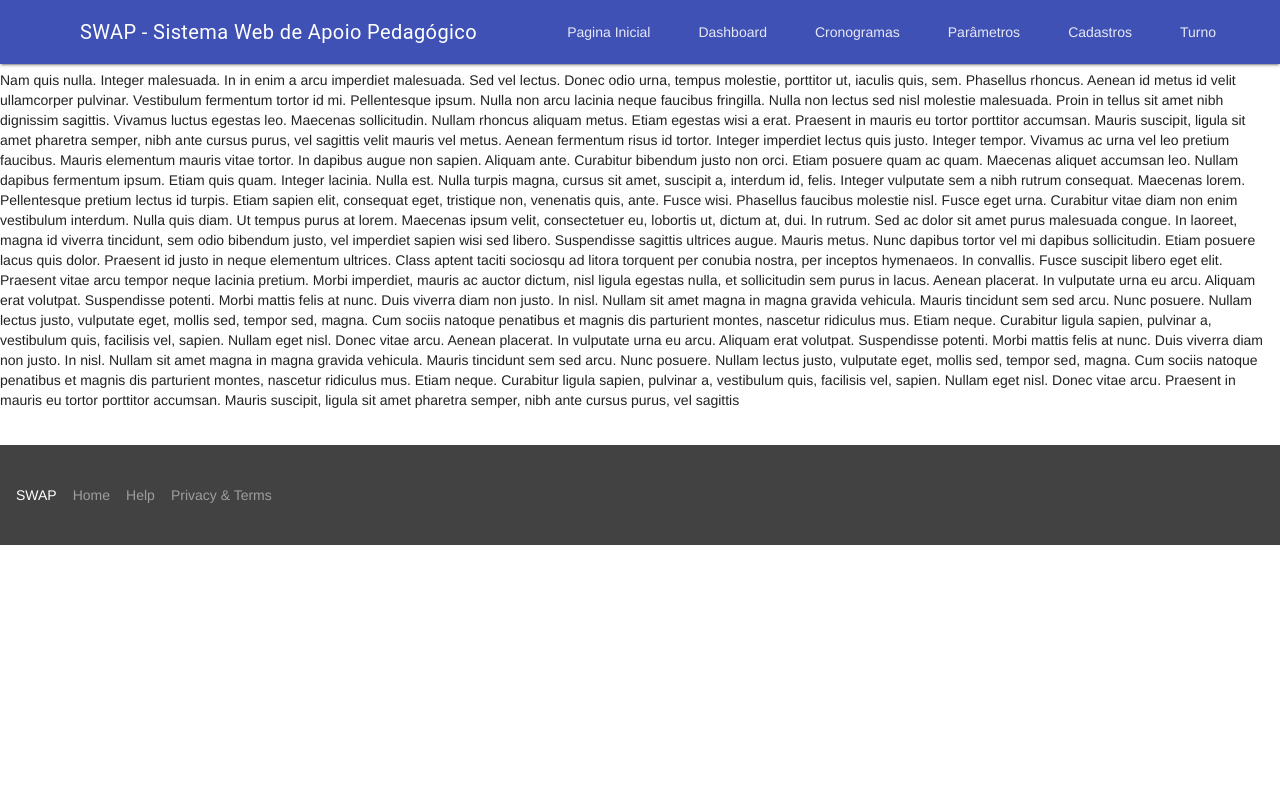
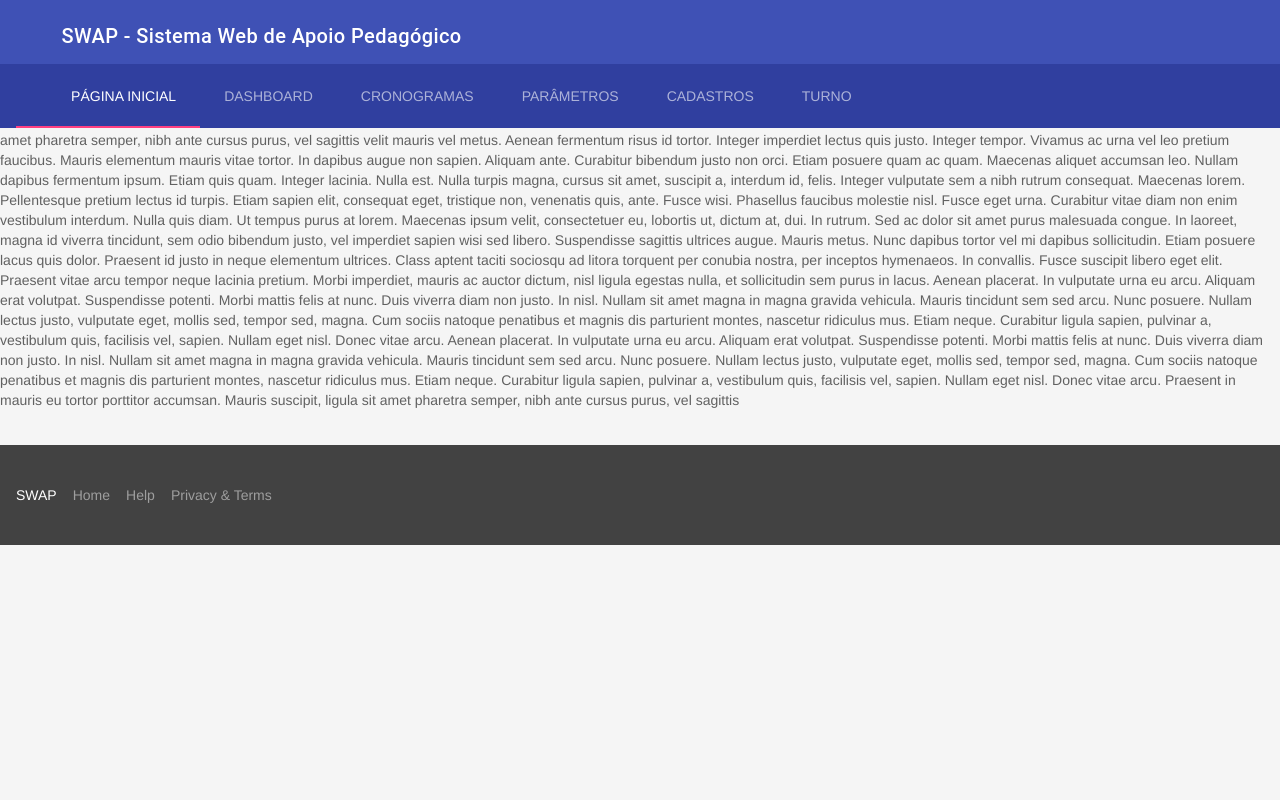
Before and after one commit to jbferraz/swap, a PHP site: page /swap/ in a window 1280 px wide. Run offline with PHP 8.4, Linux system fonts and the light colour scheme.

Commit message:
13º Envio, Ajuste 13 Estilo

```diff
--- a/template/header.php
+++ b/template/header.php
@@ -20,23 +20,19 @@ define('BASE_URL', 'http://swap-edu-br.umbler.net');
         <link href="<?php echo BASE_URL; ?>/js/material.min.css" rel="stylesheet">
         <link href="<?php echo BASE_URL; ?>/js/material.css" rel="stylesheet">
     </head>
-    <body>
+    <body class="mdl-demo mdl-color--grey-100 mdl-color-text--grey-700 mdl-base">
         <div class="mdl-layout mdl-js-layout mdl-layout--fixed-header">
-            <header class="mdl-layout__header">
-                <div class="mdl-layout__header-row">
-                    <!-- Title -->
-                    <span class="mdl-layout-title">SWAP - Sistema Web de Apoio Pedagógico</span>
-                    <!-- Add spacer, to align navigation to the right -->
-                    <div class="mdl-layout-spacer"></div>
-                    <!-- Navigation -->
-                    <nav class="mdl-navigation">
-                        <a class="mdl-navigation__link" href="<?php echo BASE_URL; ?>/index.php">Pagina Inicial</a>
-                        <a class="mdl-navigation__link" href="">Dashboard</a>
-                        <a class="mdl-navigation__link" href="">Cronogramas</a>
-                        <a class="mdl-navigation__link" href="">Parâmetros</a>
-                        <a class="mdl-navigation__link" href="">Cadastros</a>
-                        <a class="mdl-navigation__link" href="<?php echo BASE_URL; ?>/view/turnoCadastro.php">Turno</a>
-                    </nav>
+            <header class="mdl-layout__header mdl-layout__header--scroll mdl-color--primary">
+                <div class="mdl-layout--large-screen-only mdl-layout__header-row">
+                    <h5>&nbsp;&nbsp;&nbsp;&nbsp;SWAP - Sistema Web de Apoio Pedagógico</h5>
+                </div>
+                <div class="mdl-layout__tab-bar mdl-js-ripple-effect mdl-color--primary-dark">
+                    <a href="<?php echo BASE_URL; ?>/index.php" class="mdl-layout__tab is-active">&nbsp;&nbsp;&nbsp;&nbsp;&nbsp;&nbsp;&nbsp;&nbsp;Página Inicial</a>
+                    <a href="#features" class="mdl-layout__tab">Dashboard</a>
+                    <a href="#features" class="mdl-layout__tab">Cronogramas</a>
+                    <a href="#features" class="mdl-layout__tab">Parâmetros</a>
+                    <a href="#features" class="mdl-layout__tab">Cadastros</a>
+                    <a class="mdl-layout__tab" href="<?php echo BASE_URL; ?>/view/turnoCadastro.php">Turno</a>
                 </div>
             </header>
             <div class="mdl-layout__drawer">
```
